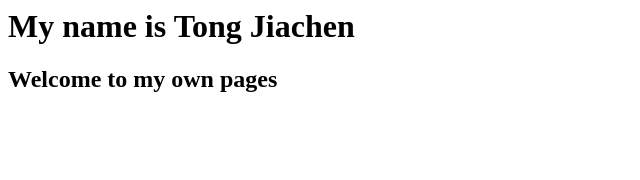
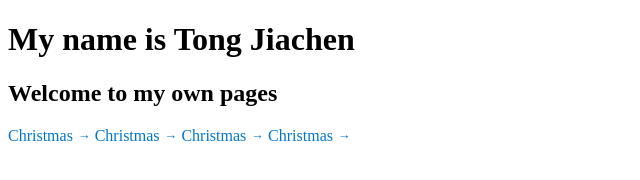
Before and after one commit to tjc1216/tjc1216.github.io, a plain HTML site: page index.html in a window 1280 px wide. Shown: the whole page, without its empty margins (0-640 px from the left). Drawn offline with Linux system fonts and the light colour scheme.

Commit message:
Update index.html

```diff
--- a/index.html
+++ b/index.html
@@ -1,3 +1,35 @@
-<title>Hello World</title>
-<h1>My name is Tong Jiachen</h1>
-<h2>Welcome to my own pages</h2>
+<!DOCTYPE html>
+<html>
+    <head>
+    	<meta charset="utf-8">
+    	<title>Hello World</title>
+    </head>
+
+    <style>
+        a {
+          color: #0077cc;
+          text-decoration: none;
+        }
+
+        a::after {
+          content: '\2192';
+          display: inline-block;
+          margin-left: 5px;
+          font-size: 0.8em;
+          transform: translateY(-2px);
+        }
+
+        a:hover::after {
+          transform: translate(5px, -2px);
+        }
+    </style>
+
+    <body>
+        <h1>My name is Tong Jiachen</h1>
+        <h2>Welcome to my own pages</h2>
+    	<a href="christmas.html" target="_blank">Christmas</a>
+    	<a href="christmas.html" target="_blank">Christmas</a>
+    	<a href="christmas.html" target="_blank">Christmas</a>
+    	<a href="christmas.html" target="_blank">Christmas</a>
+    </body>
+</html>
```
